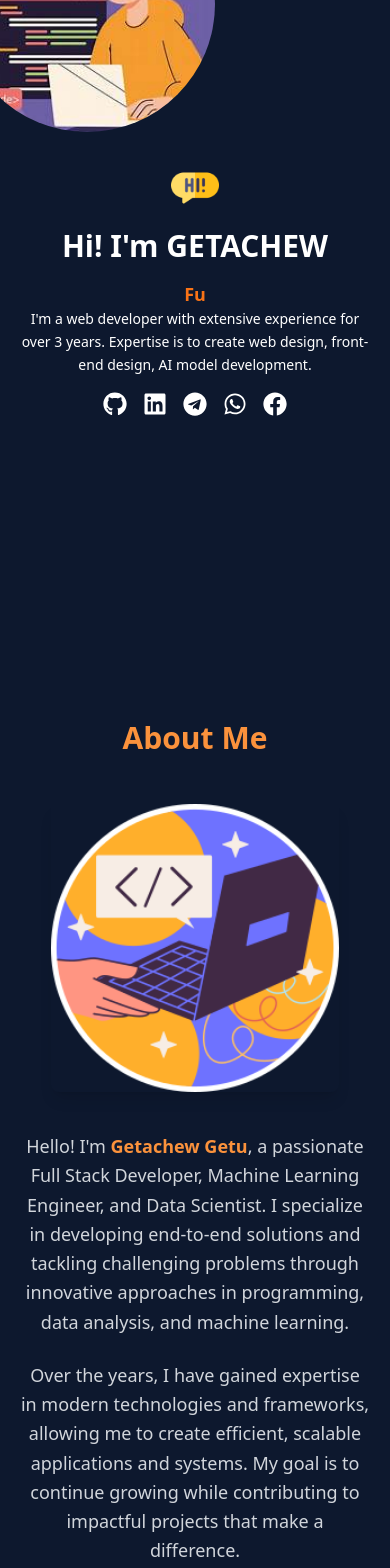
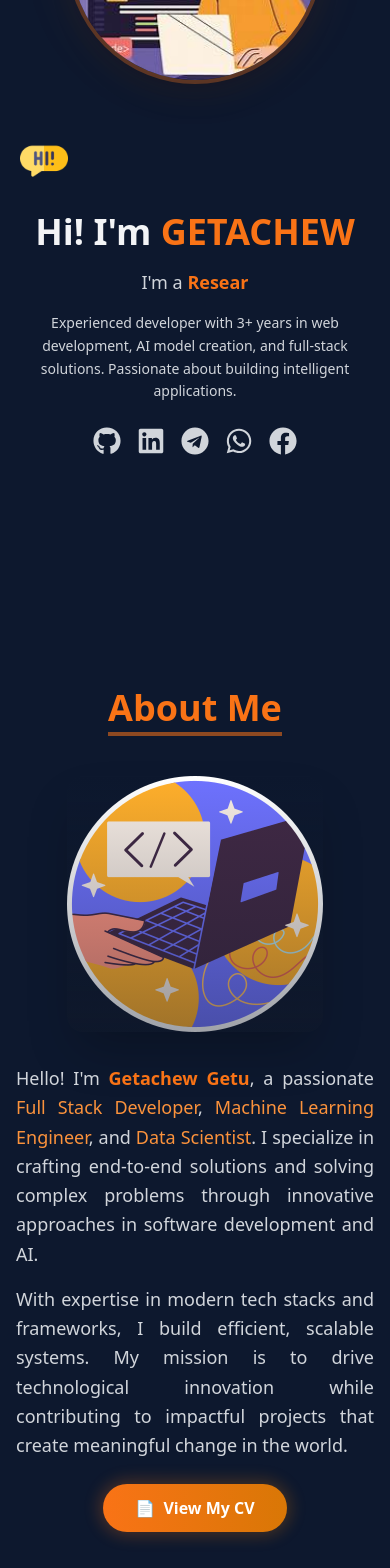
Before and after one commit to Getachew0557/getachew-portfolio-dev, a React (Vite) app: page / in a window 390 px wide. Shown: the part 220-1788 px from the top of the page. Built offline with nearby package versions, Linux system fonts and the light colour scheme.

Commit message:
add responsiveness

```diff
--- a/src/components/about/About.jsx
+++ b/src/components/about/About.jsx
@@ -1,56 +1,72 @@
 import React from 'react';
-import aboutImage from '../../assets/icon.png'; // Change this path to your actual image
+import aboutImage from '../../assets/icon.png';
 
 export default function About() {
     return (
-      <section id="about" className="relative overflow-hidden flex flex-col text-white body-font bg-gray-1200">
-        <div className="container flex flex-col items-center mx-auto px-5 py-24">
-          {/* Central Title */}
+      <section id="about" className="relative overflow-hidden flex flex-col text-white bg-gray-1200 py-16 md:py-24 lg:py-32">
+        <div className="container mx-auto px-4 sm:px-6 lg:px-8">
+          {/* Animated Title */}
+          <div className="flex justify-center mb-12 lg:mb-16">
             <h1
               data-aos="zoom-in"
               data-aos-delay="300"
-            className="sm:text-4xl text-3xl font-bold title-font text-orange-400 mb-12 text-center"
+              className="text-4xl sm:text-5xl lg:text-6xl font-bold text-orange-500 text-center relative inline-block"
             >
               About Me
+              <span className="absolute -bottom-2 left-0 w-full h-1 bg-orange-500 animate-pulse"></span>
             </h1>
+          </div>
 
-          <div className="flex flex-col md:flex-row items-center w-full">
-            {/* Left Side - Image */}
+          <div className="flex flex-col lg:flex-row items-center gap-8 lg:gap-12 xl:gap-16">
+            {/* Image Section */}
             <div
               data-aos="fade-right"
-              data-aos-delay="500"
-              className="md:w-1/2 w-full flex justify-center md:justify-start mb-10 md:mb-0"
+              data-aos-delay="400"
+              className="w-full lg:w-1/2 flex justify-center relative group"
             >
+              <div className="relative rounded-2xl overflow-hidden shadow-2xl hover:shadow-orange-500/20 transition-shadow duration-300">
                 <img
                   src={aboutImage}
-                alt="About Me"
-                className="rounded-lg shadow-lg object-cover w-72 h-72 md:w-96 md:h-96"
+                  alt="Getachew Getu"
+                  className="object-cover w-64 h-64 sm:w-72 sm:h-72 md:w-80 md:h-80 lg:w-96 lg:h-96 transform group-hover:scale-105 transition-transform duration-300"
                 />
+                <div className="absolute inset-0 bg-gradient-to-t from-gray-900/40 to-transparent"></div>
+              </div>
             </div>
 
-            {/* Right Side - Text */}
+            {/* Content Section */}
             <div
               data-aos="fade-left"
-              data-aos-delay="500"
-              className="md:w-1/2 w-full md:pl-12 text-center md:text-left"
+              data-aos-delay="400"
+              className="w-full lg:w-1/2 flex flex-col space-y-6 text-justify"
             >
-              <p className="leading-relaxed text-lg mb-6 text-gray-300">
-                Hello! I'm <span className="text-orange-400 font-bold">Getachew Getu</span>, a passionate Full Stack Developer,
-                Machine Learning Engineer, and Data Scientist. I specialize in developing end-to-end solutions and tackling
-                challenging problems through innovative approaches in programming, data analysis, and machine learning.
+              <div className="space-y-4">
+                <p className="text-lg md:text-xl leading-relaxed text-gray-300 font-medium">
+                  Hello! I'm <span className="text-orange-500 font-bold">Getachew Getu</span>, a passionate
+                  <span className="text-orange-400"> Full Stack Developer</span>,
+                  <span className="text-orange-400"> Machine Learning Engineer</span>, and
+                  <span className="text-orange-400"> Data Scientist</span>. I specialize in crafting end-to-end solutions
+                  and solving complex problems through innovative approaches in software development and AI.
                 </p>
-              <p className="leading-relaxed text-lg mb-6 text-gray-300">
-                Over the years, I have gained expertise in modern technologies and frameworks, allowing me to create efficient,
-                scalable applications and systems. My goal is to continue growing while contributing to impactful projects
-                that make a difference.
+
+                <p className="text-lg md:text-xl leading-relaxed text-gray-300 font-medium">
+                  With expertise in modern tech stacks and frameworks, I build efficient, scalable systems.
+                  My mission is to drive technological innovation while contributing to impactful projects
+                  that create meaningful change in the world.
                 </p>
-              <div className="flex justify-center md:justify-start">
+              </div>
+
+              {/* Enhanced CV Button */}
+              <div className="flex justify-center lg:justify-start">
                 <a
                   href="https://drive.google.com/file/d/17SsX_4k20JH12lBalstW5B7xQa9m6LDr/view?usp=drive_link"
                   target="_blank"
                   rel="noopener noreferrer"
+                  className="inline-block relative group"
                 >
-                  <button className="inline-flex text-white bg-orange-500 border-0 py-2 px-6 focus:outline-none hover:bg-orange-600 hover:shadow-lg rounded-full text-lg">
+                  <div className="absolute -inset-1 bg-gradient-to-r from-orange-500 to-amber-600 rounded-full blur opacity-25 group-hover:opacity-40 transition duration-1000 group-hover:duration-200"></div>
+                  <button className="relative flex items-center justify-center bg-gradient-to-r from-orange-500 to-amber-600 text-white font-semibold py-3 px-8 rounded-full transform transition-all duration-300 hover:scale-105 hover:shadow-xl hover:shadow-orange-500/30">
+                    <span className="mr-2">📄</span>
                     View My CV
                   </button>
                 </a>
--- a/src/components/hero/Hero.jsx
+++ b/src/components/hero/Hero.jsx
@@ -9,7 +9,7 @@ export default function Hero() {
   const professions = [
     "Machine Learning Engineer",
     "Data Scientist",
-    "Full Stack Web Developer",
+    "Full Stack Developer",
     "Gen AI Engineer",
     "Researcher",
   ];
@@ -48,97 +48,81 @@ export default function Hero() {
   }, []);
 
   return (
-    <div className="relative overflow-hidden min-h-screen flex flex-col">
-      {/* Yellow Circle (hidden on small screens) */}
+    <div className="relative overflow-hidden min-h-screen flex flex-col bg-gray-1200">
+      {/* Animated Yellow Circle */}
       <div
-        className="hidden md:block h-[480px] w-[480px] right-0 bg-gradient-to-r from-orange-600
-        via-yellow-500 to-red-400 absolute rounded-full transform rotate-12 -top-20 shadow-lg"
+        className="hidden md:block h-[500px] w-[500px] lg:h-[680px] lg:w-[680px] right-0 bg-gradient-to-r
+        from-orange-600 via-yellow-500 to-red-400 absolute rounded-full transform rotate-12
+        -top-20 md:-top-40 lg:-top-20 -right-20 md:-right-40 lg:-right-20 shadow-lg
+        animate-pulse transition-all duration-300"
       ></div>
 
       <Navbar />
       <section
         data-aos="fade-up"
         data-aos-delay="250"
-        className="text-white body-font z-10"
+        className="body-font z-10"
       >
-        <div className="container mx-auto flex px-5 py-24 flex-col-reverse md:flex-row items-center">
+        <div className="container mx-auto flex px-5 py-12 md:py-24 flex-col-reverse md:flex-row items-center">
           {/* Left Section */}
-          <div className="flex flex-col items-center md:items-start text-center md:text-left md:w-1/2 relative">
-            {/* Hi Image */}
+          <div className="flex flex-col items-center md:items-start text-center md:text-left md:w-1/2 relative mt-8 md:mt-0">
+            <div className="max-w-2xl">
               <img
                 src={hi}
                 data-aos="fade-up"
                 data-aos-delay="400"
-              className="w-12 h-12 md:w-16 md:h-16 mb-4 md:mb-0"
+                className="w-12 h-12 md:w-16 md:h-16 mb-4 animate-bounce"
                 alt="Hi"
               />
-            {/* Heading and Description */}
-            <h1 className="title-font sm:text-4xl text-3xl font-bold text-white">
-              Hi! I'm GETACHEW
+              <h1 className="title-font text-4xl sm:text-5xl lg:text-6xl font-bold text-gray-100 mb-4">
+                Hi! I'm <span className="text-orange-500">GETACHEW</span>
               </h1>
-            <p className="mt-4 leading-relaxed text-sm sm:text-base">
-              <span className="text-orange-500 text-lg font-semibold">{text}</span>
-              <br />
-              I'm a web developer with extensive experience for over 3 years. Expertise is to create web design, front-end design, AI model development.
+              <p className="text-lg md:text-xl lg:text-2xl mb-4 text-gray-300">
+                I'm a <span className="text-orange-500 font-semibold">{text}</span>
               </p>
+              <p className="text-sm md:text-base lg:text-lg text-gray-300 leading-relaxed">
+                Experienced developer with 3+ years in web development, AI model creation,
+                and full-stack solutions. Passionate about building intelligent applications.
+              </p>
+
               {/* Social Icons */}
-            <div className="flex justify-center flex-wrap space-x-4 sm:space-x-2 mt-4">
+              <div className="flex justify-center flex-wrap gap-4 sm:gap-6 mt-6">
+                {[
+                  { icon: <FaGithub />, link: 'https://github.com/Getachew0557' },
+                  { icon: <FaLinkedin />, link: 'https://linkedin.com/in/getachew-getu' },
+                  { icon: <FaTelegram />, link: 'https://t.me/@Two_G', tooltip: '+251947831668' },
+                  { icon: <FaWhatsapp />, link: 'https://wa.me/+251947831668', tooltip: '+251947831668' },
+                  { icon: <FaFacebook />, link: 'https://web.facebook.com/getachew.getu.56/' },
+                ].map((social, index) => (
                   <a
-                href="https://github.com/Getachew0557"
+                    key={index}
+                    href={social.link}
                     target="_blank"
                     rel="noopener noreferrer"
-                className="text-white hover:text-orange-500"
+                    className="text-gray-300 hover:text-orange-500 transition-all duration-300 transform hover:scale-125 relative group"
                   >
-                <FaGithub size={24} />
+                    {React.cloneElement(social.icon, { size: 28 })}
+                    {social.tooltip && (
+                      <span className="absolute bottom-full left-1/2 -translate-x-1/2 mb-2 text-xs text-white bg-gray-1200 px-2 py-1 rounded opacity-0 group-hover:opacity-100 transition-opacity duration-200">
+                        {social.tooltip}
+                      </span>
+                    )}
                   </a>
-              <a
-                href="https://linkedin.com/in/getachew-getu"
-                target="_blank"
-                rel="noopener noreferrer"
-                className="text-white hover:text-orange-500"
-              >
-                <FaLinkedin size={24} />
-              </a>
-              <a
-                href="https://t.me/@Two_G"
-                target="_blank"
-                rel="noopener noreferrer"
-                className="text-white hover:text-orange-500 relative group"
-              >
-                <FaTelegram size={24} />
-                <span className="absolute bottom-full left-1/2 transform -translate-x-1/2 mb-2 text-xs text-white bg-gray-800 p-2 rounded opacity-0 group-hover:opacity-100 transition-opacity duration-200">
-                  +251947831668
-                </span>
-              </a>
-              <a
-                href="https://wa.me/+251947831668"
-                target="_blank"
-                rel="noopener noreferrer"
-                className="text-white hover:text-orange-500 relative group"
-              >
-                <FaWhatsapp size={24} />
-                <span className="absolute bottom-full left-1/2 transform -translate-x-1/2 mb-2 text-xs text-white bg-gray-800 p-2 rounded opacity-0 group-hover:opacity-100 transition-opacity duration-200">
-                  +251947831668
-                </span>
-              </a>
-              <a
-                href="https://web.facebook.com/getachew.getu.56/"
-                target="_blank"
-                rel="noopener noreferrer"
-                className="text-white hover:text-orange-500"
-              >
-                <FaFacebook size={24} />
-              </a>
+                ))}
               </div>
             </div>
-          {/* Right Section */}
+          </div>
+
+          {/* Right Section - Image */}
           <div className="lg:max-w-lg lg:w-full md:w-1/2 w-5/6 mb-8 md:mb-0 relative">
+            <div className="relative w-64 h-64 sm:w-80 sm:h-80 md:w-96 md:h-96 mx-auto">
+              <div className="absolute inset-0 bg-orange-500/20 rounded-full blur-xl animate-pulse"></div>
               <img
                 src={img}
-              alt="hero"
-              className="object-cover object-center rounded-full w-64 h-64 sm:w-80 sm:h-80 mx-auto"
-              style={{ marginLeft: 'calc(100vw - 480px)' }} /* Dynamically align with yellow circle */
+                alt="Getachew"
+                className="object-cover object-center rounded-full w-full h-full border-4 border-orange-500/30 relative z-10 hover:border-orange-500 transition-all duration-300 shadow-xl"
               />
+            </div>
           </div>
         </div>
       </section>
```
Lines whose indentation alone changed are shown as unchanged.
